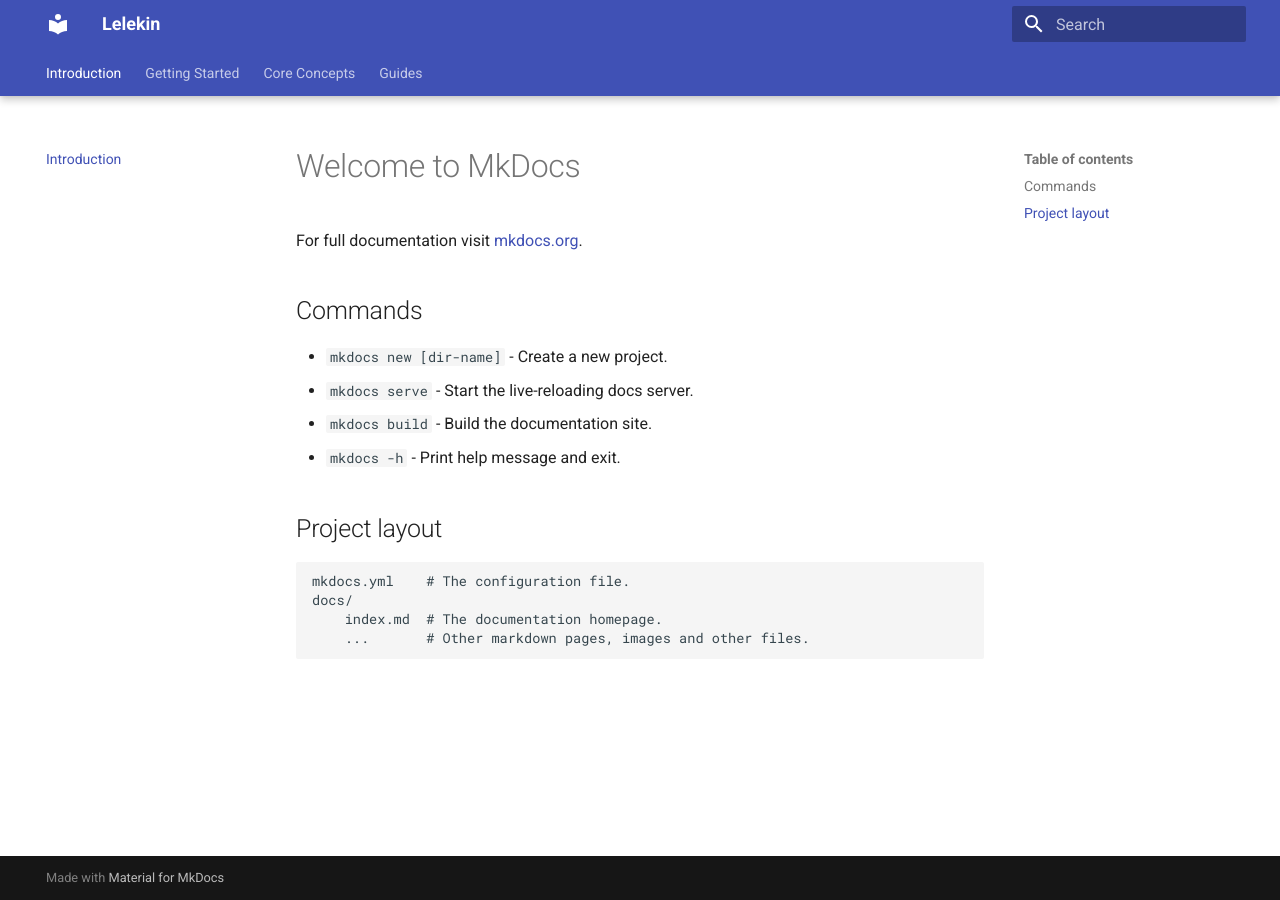
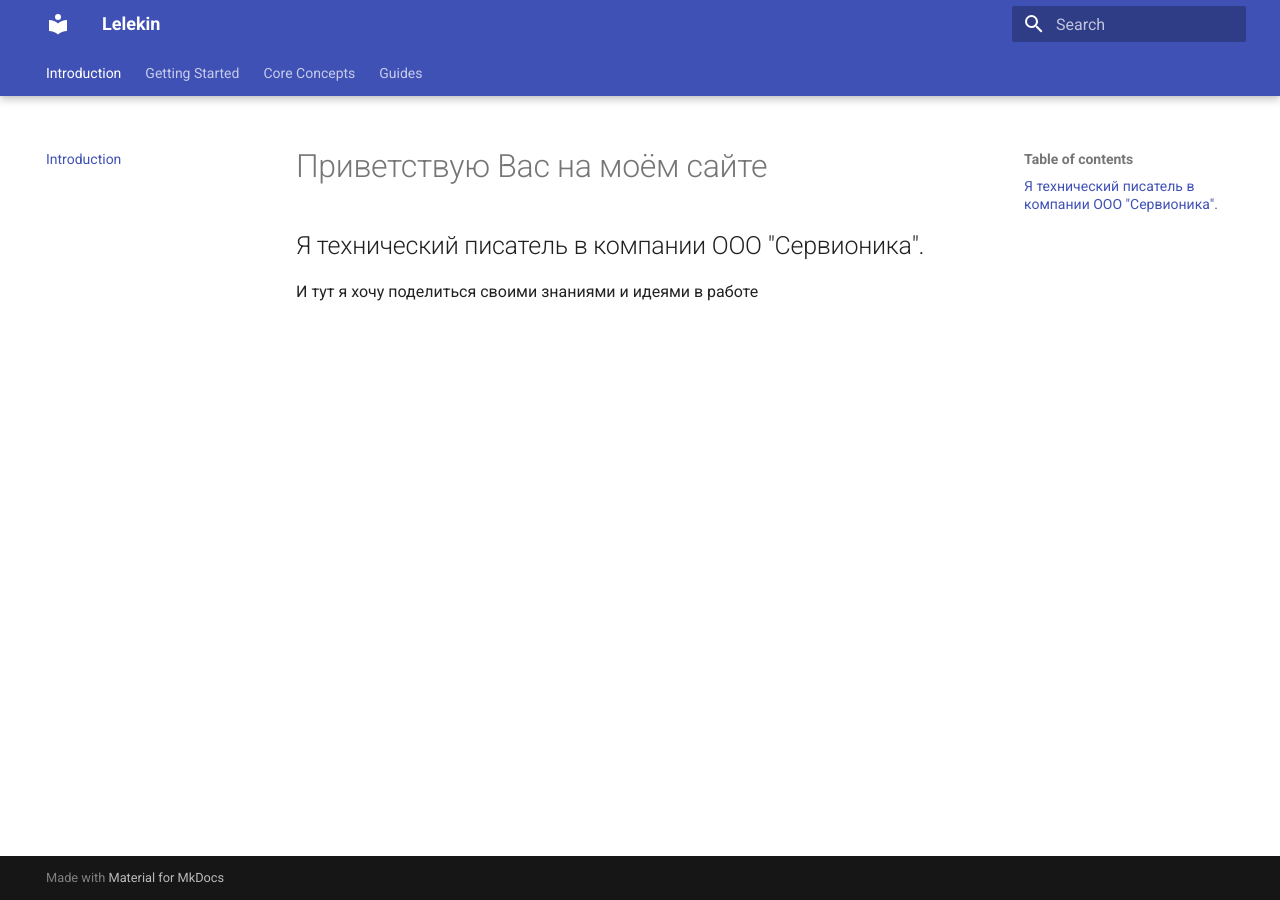
Before and after one commit to lelekinkirill96/mkdocs_portfolio, an MkDocs documentation site: the page built from docs/index.md, in a window 1280 px wide. Built offline with MkDocs 1.6.1 and Material for MkDocs 9.7.7, drawn with Linux system fonts in a browser that asks for light colours.

Commit message:
Adding Russian text

```diff
--- a/docs/index.md
+++ b/docs/index.md
@@ -1,17 +1,5 @@
-# Welcome to MkDocs
+# Приветствую Вас на моём сайте
 
-For full documentation visit [mkdocs.org](https://www.mkdocs.org).
 
-## Commands
-
-* `mkdocs new [dir-name]` - Create a new project.
-* `mkdocs serve` - Start the live-reloading docs server.
-* `mkdocs build` - Build the documentation site.
-* `mkdocs -h` - Print help message and exit.
-
-## Project layout
-
-    mkdocs.yml    # The configuration file.
-    docs/
-        index.md  # The documentation homepage.
-        ...       # Other markdown pages, images and other files.
+## Я технический писатель в компании ООО "Сервионика".
+И тут я хочу поделиться своими знаниями и идеями в работе
```
